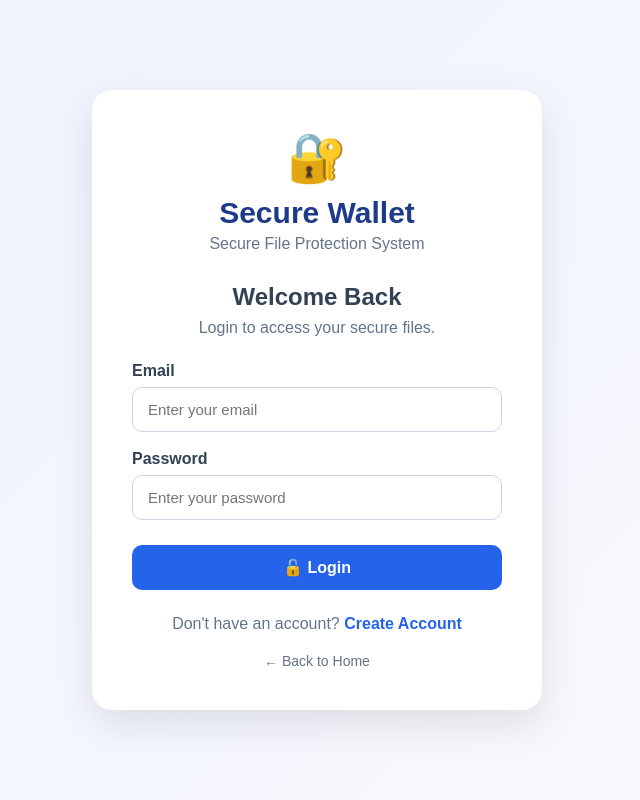
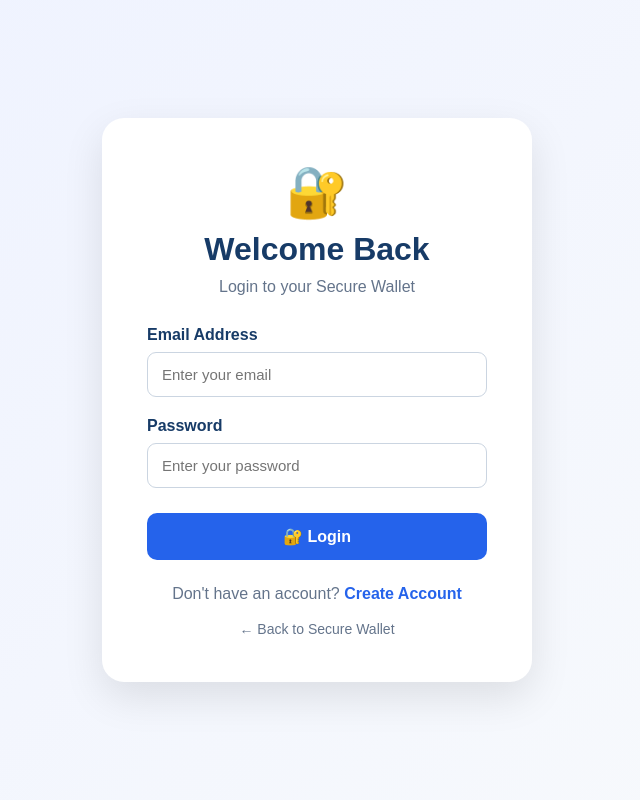
Before and after one commit to 2303a52332/secure-wallet, a Flask app: page /login in a window 1280 px wide. Shown: the whole page, without its empty margins (323-963 px from the left). Run offline with Flask 3, Linux system fonts and the light colour scheme; parts of the project's set-up code (start-up, migrations or seed data) failed here and were passed over.

Commit message:
Style login page

```diff
--- a/templates/login.html
+++ b/templates/login.html
@@ -1,43 +1,159 @@
 <!DOCTYPE html>
 <html lang="en">
-
 <head>
     <meta charset="UTF-8">
     <meta name="viewport" content="width=device-width, initial-scale=1.0">
 
-    <title>Login - Secure Wallet</title>
+    <title>Login | Secure Wallet</title>
 
-    <link rel="stylesheet"
-          href="{{ url_for('static', filename='css/style.css') }}">
+    <link rel="stylesheet" href="{{ url_for('static', filename='css/style.css') }}">
+
+    <style>
+        .auth-page {
+            min-height: 100vh;
+            display: flex;
+            align-items: center;
+            justify-content: center;
+            padding: 30px 20px;
+        }
+
+        .auth-card {
+            width: 100%;
+            max-width: 430px;
+            background: white;
+            padding: 45px;
+            border-radius: 22px;
+            box-shadow: 0 15px 40px rgba(0, 0, 0, 0.10);
+        }
+
+        .auth-logo {
+            text-align: center;
+            font-size: 50px;
+            margin-bottom: 10px;
+        }
+
+        .auth-card h1 {
+            text-align: center;
+            margin: 0;
+            color: #173b67;
+            font-size: 32px;
+        }
+
+        .auth-subtitle {
+            text-align: center;
+            color: #64748b;
+            margin: 10px 0 30px;
+        }
+
+        .form-group {
+            margin-bottom: 20px;
+        }
+
+        .form-group label {
+            display: block;
+            margin-bottom: 8px;
+            color: #173b67;
+            font-weight: 600;
+        }
+
+        .form-group input {
+            width: 100%;
+            padding: 13px 14px;
+            border: 1px solid #cbd5e1;
+            border-radius: 9px;
+            font-size: 15px;
+            box-sizing: border-box;
+            outline: none;
+        }
+
+        .form-group input:focus {
+            border-color: #2563eb;
+            box-shadow: 0 0 0 3px rgba(37, 99, 235, 0.10);
+        }
+
+        .login-btn {
+            width: 100%;
+            border: none;
+            padding: 14px;
+            border-radius: 10px;
+            background: #2563eb;
+            color: white;
+            font-size: 16px;
+            font-weight: 600;
+            cursor: pointer;
+            margin-top: 5px;
+        }
+
+        .login-btn:hover {
+            background: #1d4ed8;
+        }
+
+        .register-link {
+            text-align: center;
+            margin-top: 25px;
+            color: #64748b;
+        }
+
+        .register-link a {
+            color: #2563eb;
+            font-weight: 600;
+            text-decoration: none;
+        }
+
+        .back-link {
+            display: block;
+            text-align: center;
+            margin-top: 18px;
+            color: #64748b;
+            text-decoration: none;
+            font-size: 14px;
+        }
+
+        .back-link:hover,
+        .register-link a:hover {
+            text-decoration: underline;
+        }
+
+        .error-message {
+            background: #fee2e2;
+            color: #b91c1c;
+            padding: 12px;
+            border-radius: 8px;
+            margin-bottom: 20px;
+            text-align: center;
+            font-size: 14px;
+        }
+    </style>
 </head>
 
 <body>
 
-    <div class="auth-container">
+    <main class="auth-page">
 
-        <div class="auth-card">
+        <section class="auth-card">
 
-            <div class="auth-logo">
-                🔐
-            </div>
+            <div class="auth-logo">🔐</div>
 
-            <h1>Secure Wallet</h1>
+            <h1>Welcome Back</h1>
 
             <p class="auth-subtitle">
-                Secure File Protection System
+                Login to your Secure Wallet
             </p>
 
-            <h2>Welcome Back</h2>
-
-            <p class="auth-description">
-                Login to access your secure files.
-            </p>
+            {% with messages = get_flashed_messages() %}
+                {% if messages %}
+                    {% for message in messages %}
+                        <div class="error-message">
+                            {{ message }}
+                        </div>
+                    {% endfor %}
+                {% endif %}
+            {% endwith %}
 
             <form method="POST">
 
-                <label for="email">
-                    Email
-                </label>
+                <div class="form-group">
+                    <label for="email">Email Address</label>
 
                     <input
                         type="email"
@@ -46,10 +162,10 @@
                         placeholder="Enter your email"
                         required
                     >
+                </div>
 
-                <label for="password">
-                    Password
-                </label>
+                <div class="form-group">
+                    <label for="password">Password</label>
 
                     <input
                         type="password"
@@ -58,29 +174,26 @@
                         placeholder="Enter your password"
                         required
                     >
+                </div>
 
-                <button
-                    type="submit"
-                    class="auth-button"
-                >
-                    🔓 Login
+                <button type="submit" class="login-btn">
+                    🔐 Login
                 </button>
 
             </form>
 
-            <p class="auth-footer">
+            <p class="register-link">
                 Don't have an account?
-                <a href="/register">Create Account</a>
+                <a href="{{ url_for('register') }}">Create Account</a>
             </p>
 
-            <a href="/" class="back-home">
-                ← Back to Home
+            <a href="{{ url_for('home') }}" class="back-link">
+                ← Back to Secure Wallet
             </a>
 
-        </div>
+        </section>
 
-    </div>
+    </main>
 
 </body>
-
 </html>
```
Lines whose indentation alone changed are shown as unchanged.
